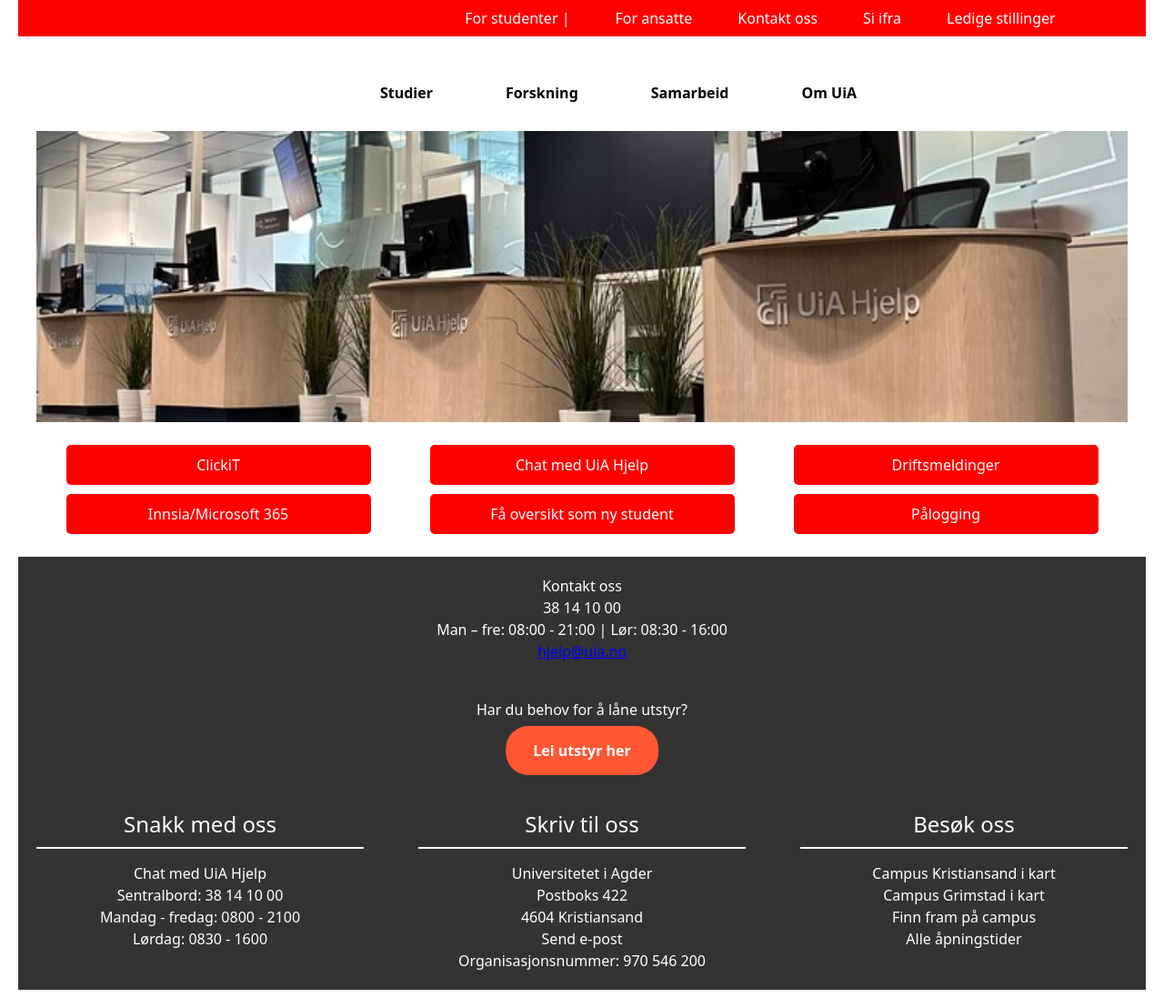
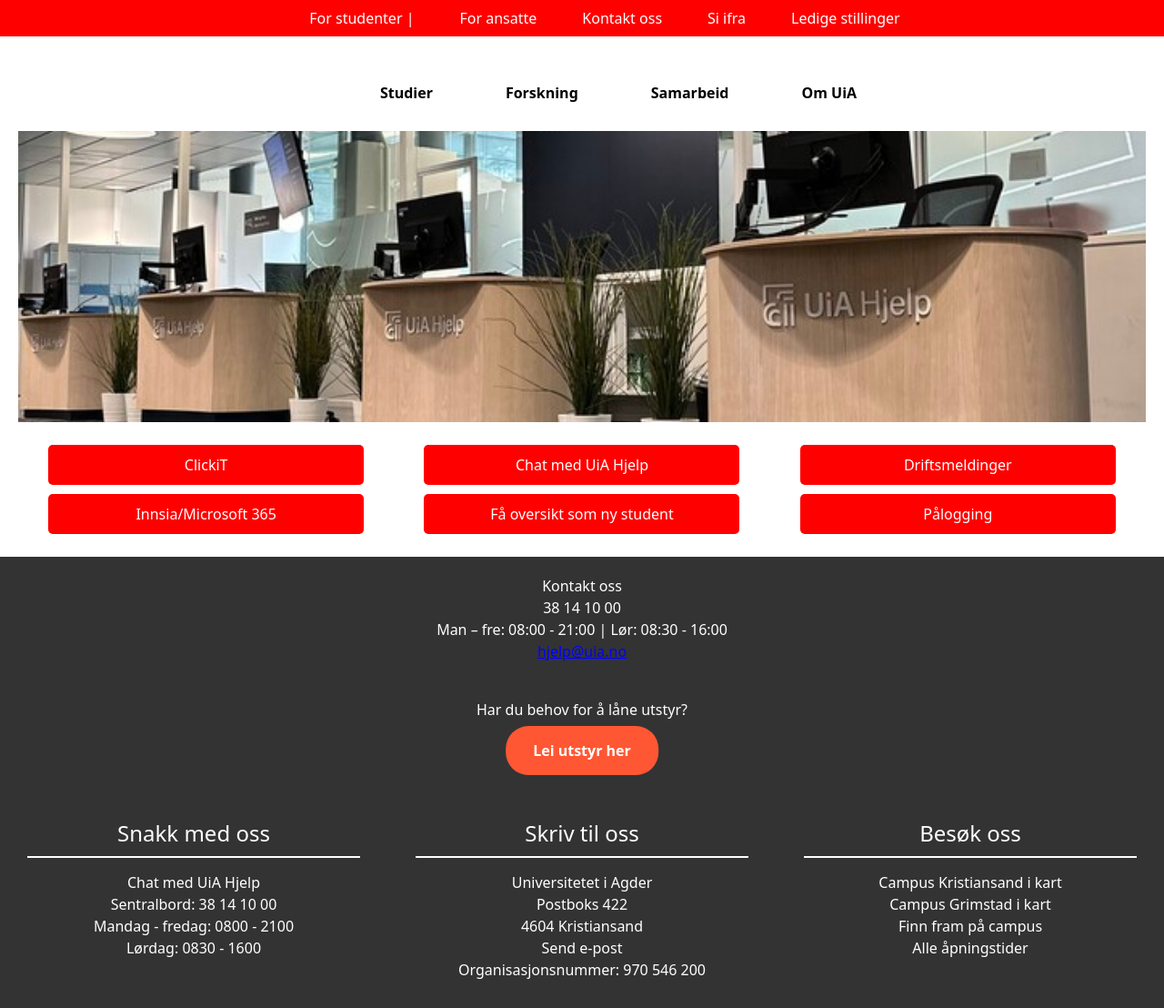
Before and after one commit to Yazan-Musahher/UiA-Utleie, a React (Create React App) app in the folder client/: page / in a window 1280 px wide. Shown: the whole page at 91% size. Built offline with nearby package versions, Linux system fonts and the light colour scheme.

Commit message:
Fixed navbar

```diff
--- a/client/src/component/Home/Home.css
+++ b/client/src/component/Home/Home.css
@@ -3,17 +3,15 @@
     min-height: 100%;
     display: flex;
     flex-direction: column;
-    max-width: 1600px;
     margin: 0 auto;
-    padding: 0 20px;
 }
 
-/* Top Navbar */
+
 .home-container .top-navbar {
+    width: 100%;
     background-color: red;
     color: white;
     padding: 8px;
-    padding-left: 350px;
     display: flex;
     justify-content: center;
 }
@@ -135,12 +133,11 @@
 }
 
 
-
 /* Footer */
 .footer {
     background-color: #333;
     color: white;
-    padding: 20px;
+    padding: 30px;
     display: flex;
     justify-content: space-between;
 }
```
Also changed, not shown: 1 other file (tests, documents, lock files or other folders).
